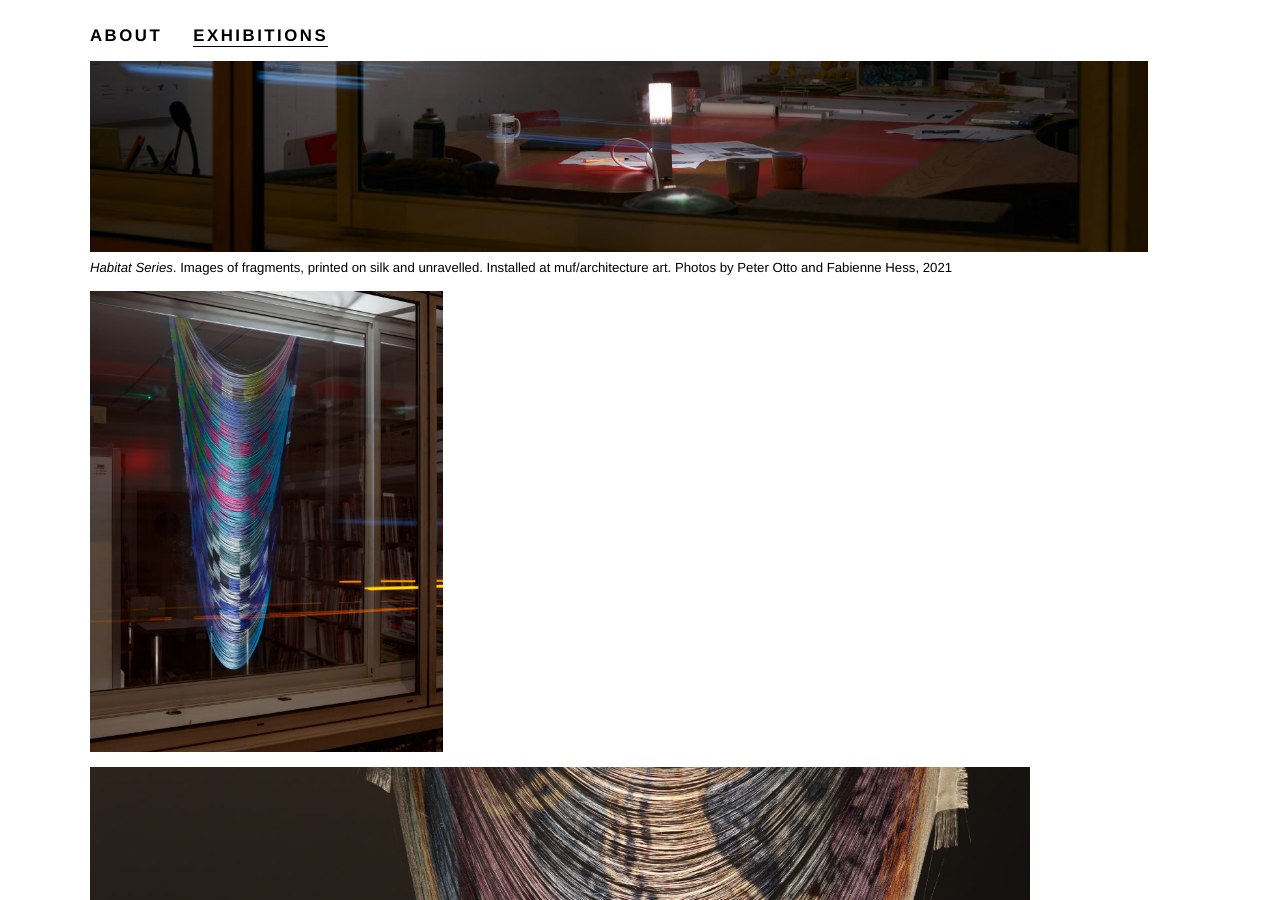
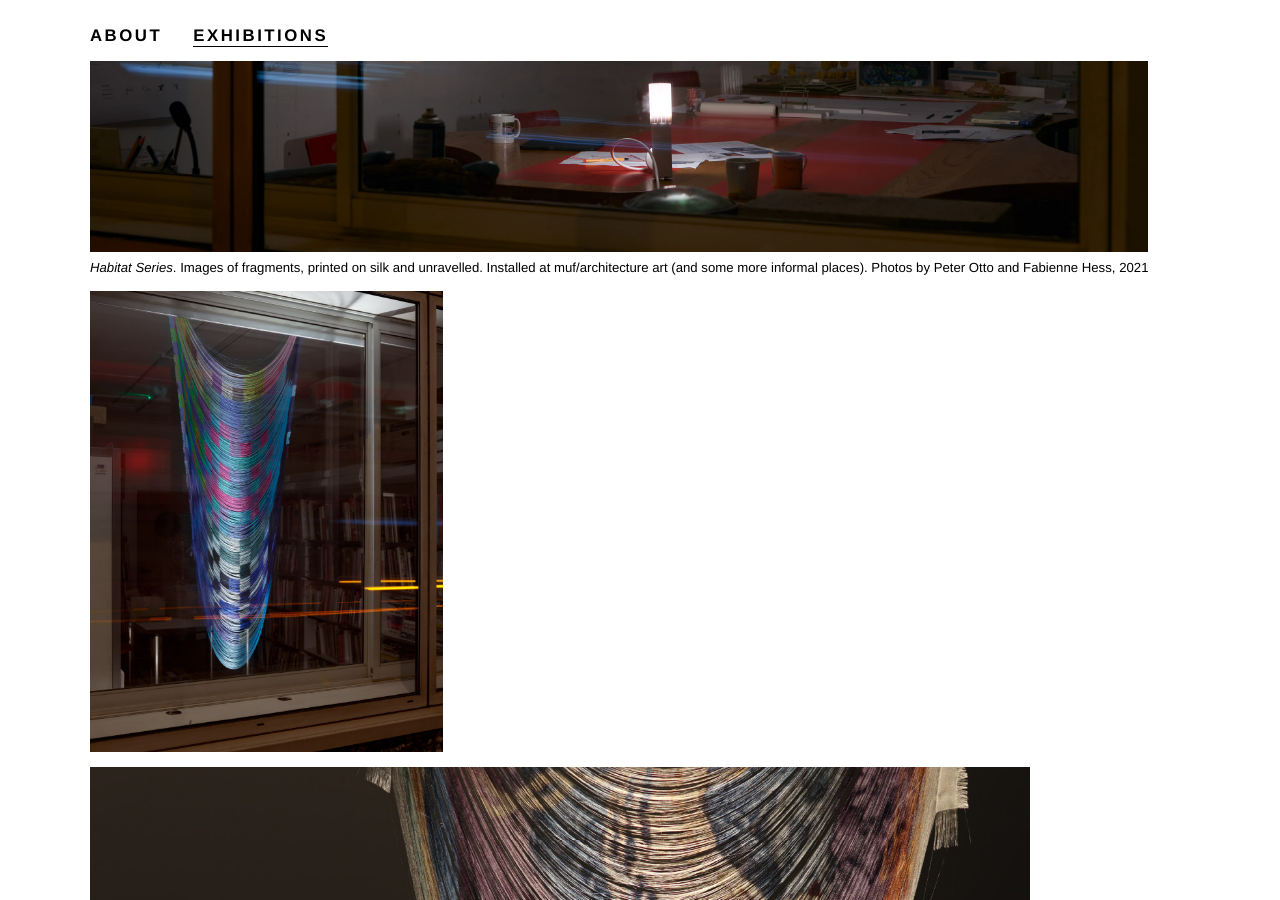
Before and after one commit to fabiennehess/fabiennehess.github.io, a Jekyll site: the page built from index.html, in a window 1280 px wide and 900 px high, scrolled down 607 px. Built offline with Jekyll 4.4.1, drawn with Linux system fonts in a browser that asks for light colours; some of the changed lines change nothing that is shown; some of the changed text lies outside the part shown.

Commit message:
another edit

```diff
--- a/_data/work.yml
+++ b/_data/work.yml
@@ -1,5 +1,5 @@
 
-- caption: <i>Habitat Series</i>. Images of fragments, printed on silk and unravelled. Installed at muf/architecture art. Photos by Peter Otto and Fabienne Hess, 2021
+- caption: <i>Habitat Series</i>. Images of fragments, printed on silk and unravelled. Installed at muf/architecture art (and some more informal places). Photos by Peter Otto and Fabienne Hess, 2021
   type: image
   filename: -14_FabienneHess.jpg
   percentage: 90
@@ -27,7 +27,7 @@
   percentage: 80
 
 
-- caption: <i>Habitat Series</i> installed at a construction site. Photos by Fabienne Hess, 2021
+- caption:
   type: image
   filename: -12_FabienneHess.jpg
   percentage: 60
@@ -40,7 +40,7 @@
 - caption:
   type: image
   filename: Nests_Park_FabienneHEss.jpg
-  percentage: 80
+  percentage: 90
 
 - caption: <i>Gap Particles</i>. Images of fragments, printed on silk and unravelled. Installed at MK Gallery. Photos by Nathan Caldecott, 2020.
   type: image
```
Also changed, not shown: images/Nests_Park_FabienneHEss.jpg, 3 other files.
